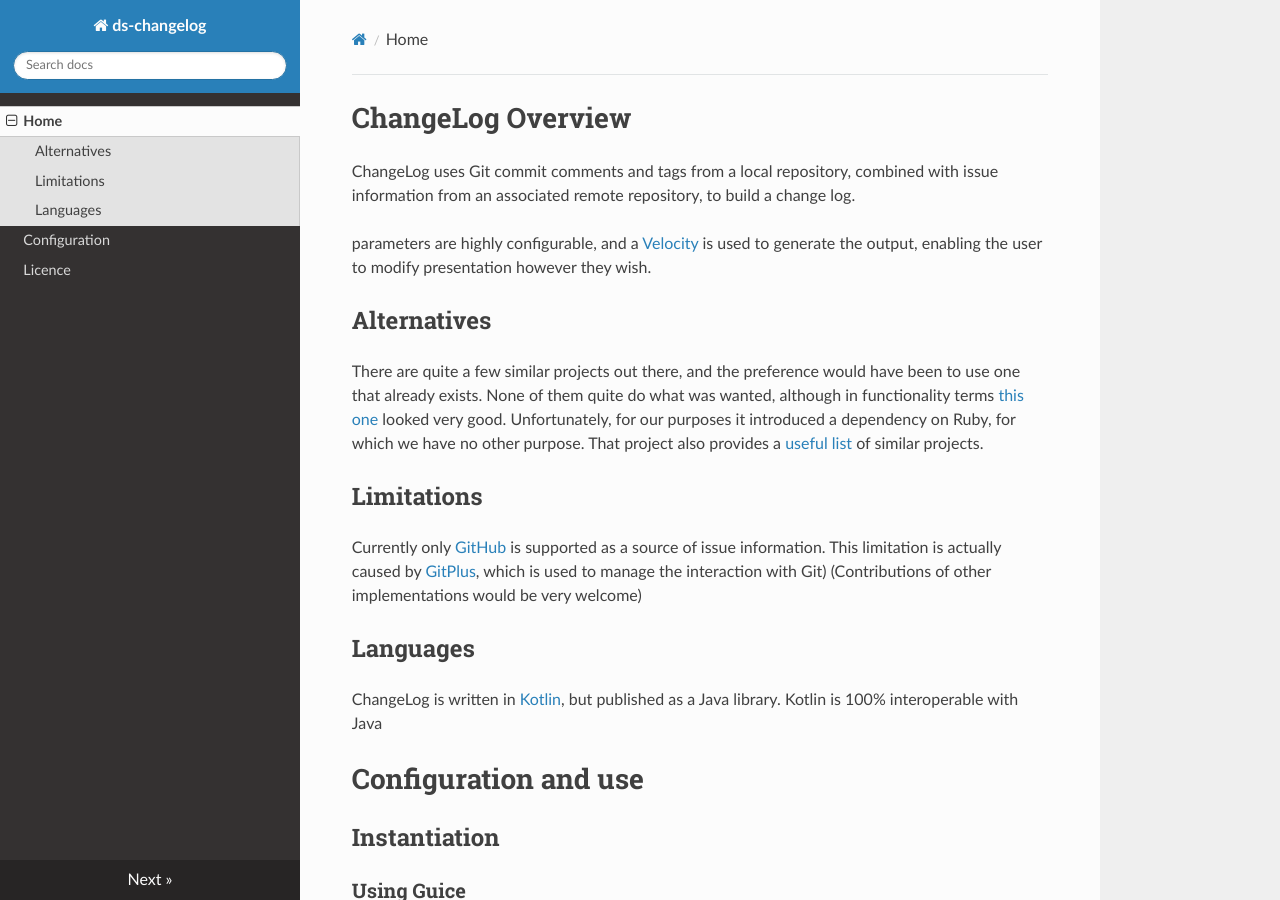
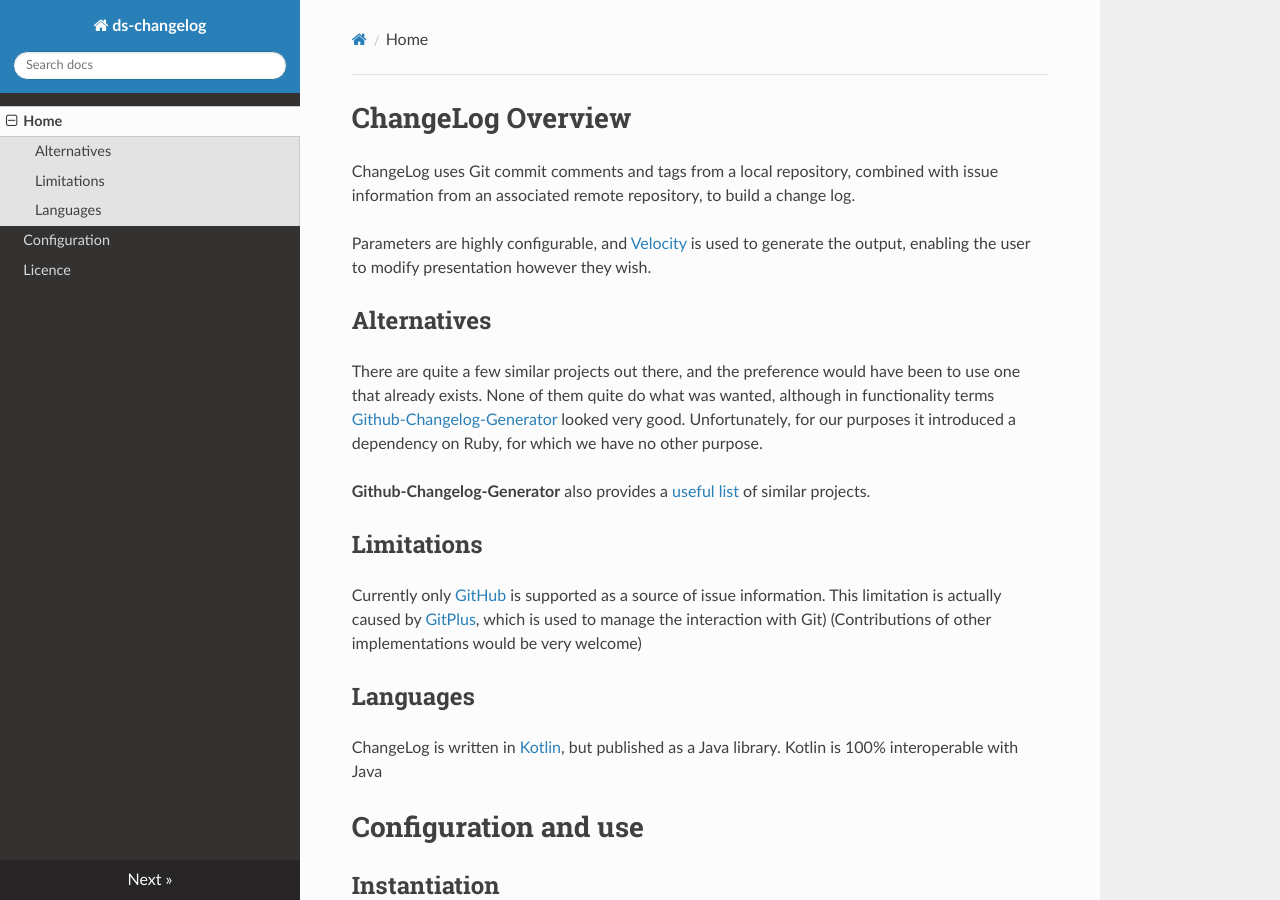
Before and after one commit to davidsowerby/changelog, an MkDocs documentation site: the page built from docs/index.md, in a window 1280 px wide and 900 px high. Built offline with MkDocs 1.6.1, drawn with Linux system fonts in a browser that asks for light colours; nearby versions of some CDN libraries; old or Windows-style settings are respelled for this version of MkDocs.

Commit message:
Documentation corrections

```diff
--- a/docs/index.md
+++ b/docs/index.md
@@ -2,12 +2,13 @@
 
 ChangeLog uses Git commit comments and tags from a local repository, combined with issue information from an associated remote repository, to build a change log.
 
-parameters are highly configurable, and a [Velocity](https://velocity.apache.org/) is used to generate the output, enabling the user to modify presentation however they wish.
+Parameters are highly configurable, and [Velocity](https://velocity.apache.org/) is used to generate the output, enabling the user to modify presentation however they wish.
 
 ## Alternatives
 
-There are quite a few similar projects out there, and the preference would have been to use one that already exists.  None of them quite do what was wanted, although in functionality terms [this one](https://github.com/skywinder/Github-Changelog-Generator) looked very good.  Unfortunately, for our purposes it introduced a dependency on Ruby, for which we have no other purpose.
-That project also provides a [useful list](https://github.com/skywinder/Github-Changelog-Generator/wiki/Alternatives) of similar projects.
+There are quite a few similar projects out there, and the preference would have been to use one that already exists.  None of them quite do what was wanted, although in functionality terms [Github-Changelog-Generator](https://github.com/skywinder/Github-Changelog-Generator) looked very good.  Unfortunately, for our purposes it introduced a dependency on Ruby, for which we have no other purpose.
+
+**Github-Changelog-Generator** also provides a [useful list](https://github.com/skywinder/Github-Changelog-Generator/wiki/Alternatives) of similar projects.
 
 ## Limitations
 Currently only [GitHub](https://github.com) is supported as a source of issue information.  This limitation is actually caused by [GitPlus](https://github.com/davidsowerby/gitplus), which is used to manage the interaction with Git) (Contributions of other implementations would be very welcome)
```
